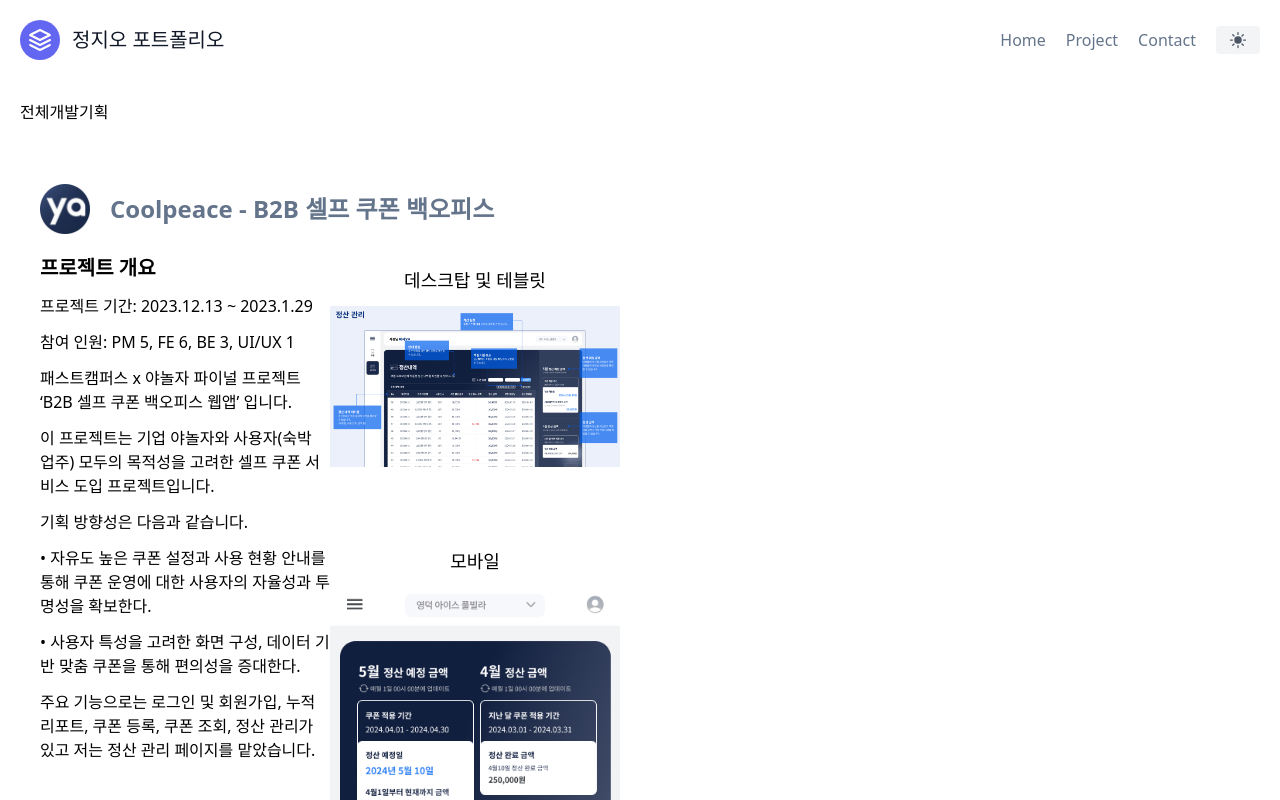
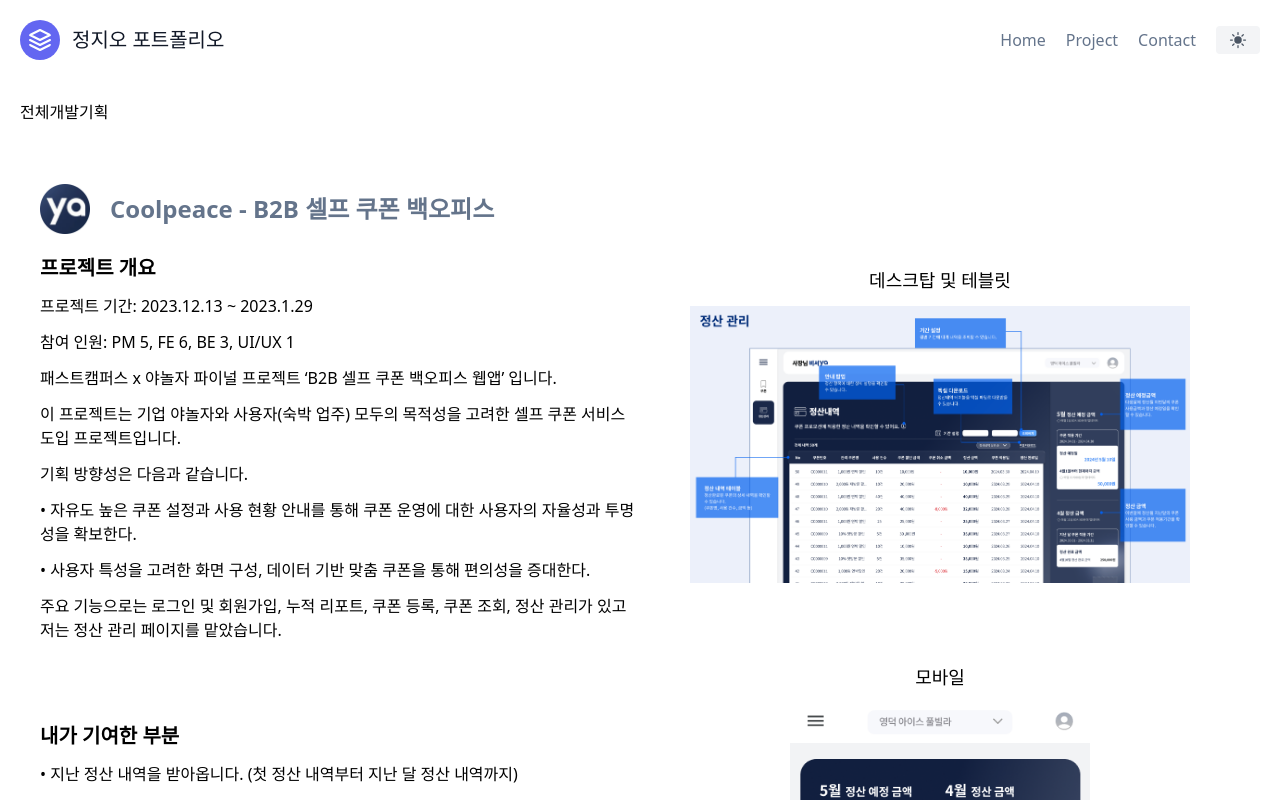
Before and after one commit to jiohjung98/MyPortfolio, a Next.js app: page /project in a window 1280 px wide. Shown: the top 800 px of the page. Built offline with nearby package versions, Linux system fonts and the light colour scheme.

Commit message:
design: 전체 프로젝트 구조 설정

```diff
--- a/components/project/allProject.js
+++ b/components/project/allProject.js
@@ -3,7 +3,7 @@
 
 export default function AllProject() {
     return (
-        <section className="container mx-auto flex px-5 py-5 md:flex-row flex-col items-center">
+        <section className="container mx-auto flex-row px-5 py-5 md:flex-row flex-col items-center">
         <Development />
         <Plan />
         </section>
--- a/components/project/plan/plan-project-info/Consolve/consolve.js
+++ b/components/project/plan/plan-project-info/Consolve/consolve.js
@@ -1,4 +1,4 @@
-import ConsolveHeader from '../IndiConnects/indi-header';
+import ConsolveHeader from '../Consolve/consolve-header';
 import ConsolveInfoSection from './consolve-info-section';
 import ConsolveImageSection from './consolve-image-section';
 
```
